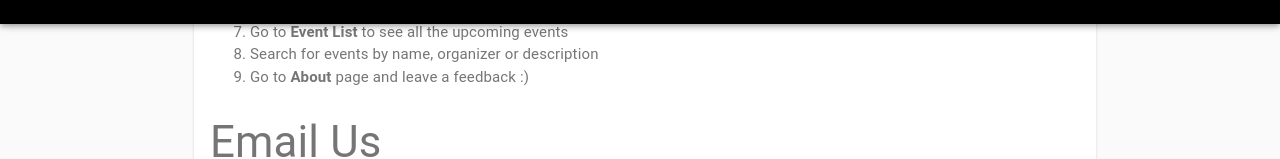
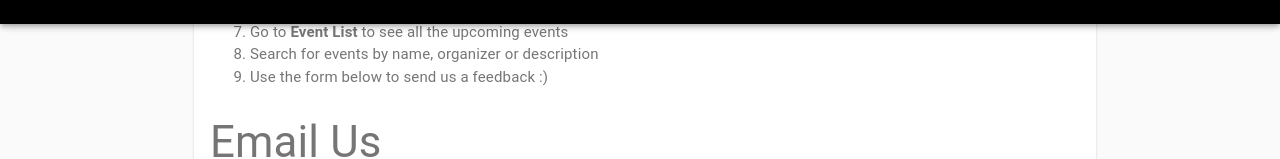
Before and after one commit to Rostislav013/event-manager, a React (Create React App) app: page /about in a window 1280 px wide. Shown: the part 776-935 px from the top of the page. Built offline with nearby package versions, Linux system fonts and the light colour scheme.

Commit message:
small fixes

```diff
--- a/package.json
+++ b/package.json
@@ -13,6 +13,7 @@
     "concurrently": "^4.1.2",
     "cors": "^2.8.5",
     "date-fns": "^2.0.0-beta.5",
+    "dotenv": "^8.1.0",
     "is-empty": "^1.2.0",
     "jsonwebtoken": "^8.5.1",
     "jwt-decode": "^2.2.0",
--- a/src/components/dashboard/EventInsert.jsx
+++ b/src/components/dashboard/EventInsert.jsx
@@ -231,11 +231,13 @@ return (
             <Button onClick={this.handleIncludeEvent} style={{
               backgroundColor: 'black',
               color: 'white',
-              margin: '50px 10px',
+              margin: '50px 10px 105px 10px',
                 }} >Add Event
             </Button>
 
-            <Button href={'/dashboard'}>Cancel</Button>
+            <Button href={'/dashboard'} style={{
+                    margin: '50px 10px 105px 10px',
+                }}>Cancel</Button>
           </Wrapper>
        </div>
     );
--- a/src/pages/About.js
+++ b/src/pages/About.js
@@ -100,7 +100,7 @@ export default function Types() {
             <li>Stay logged in to <b>Edit</b> and <b>Delete</b> your events</li>
             <li>Go to <b>Event List</b> to see all the upcoming events</li>
             <li>Search for events by name, organizer or description</li>
-            <li>Go to <b>About</b> page and leave a feedback :)</li>
+            <li>Use the form below to send us a feedback :)</li>
           </ol>
         </Typography>
   <Typography>
```
Also changed, not shown: 1 other file (tests, documents, lock files or other folders).
